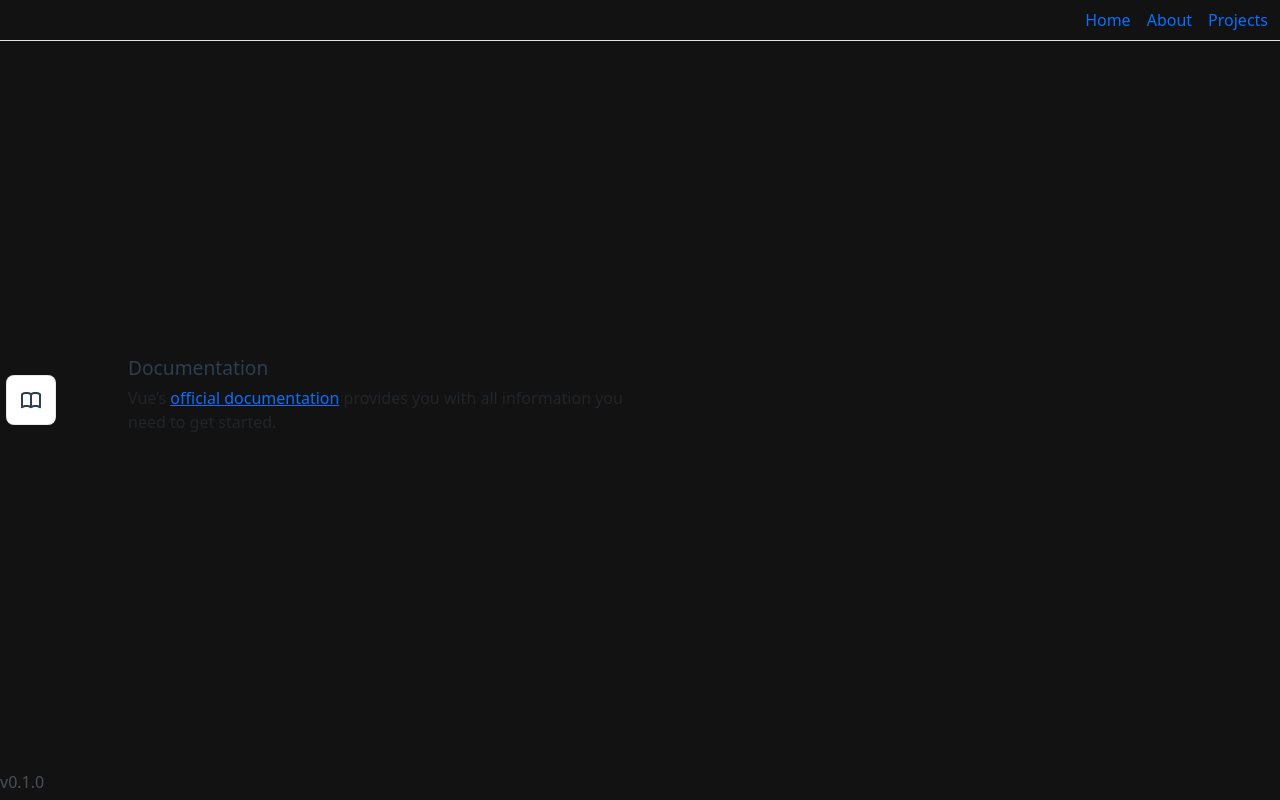
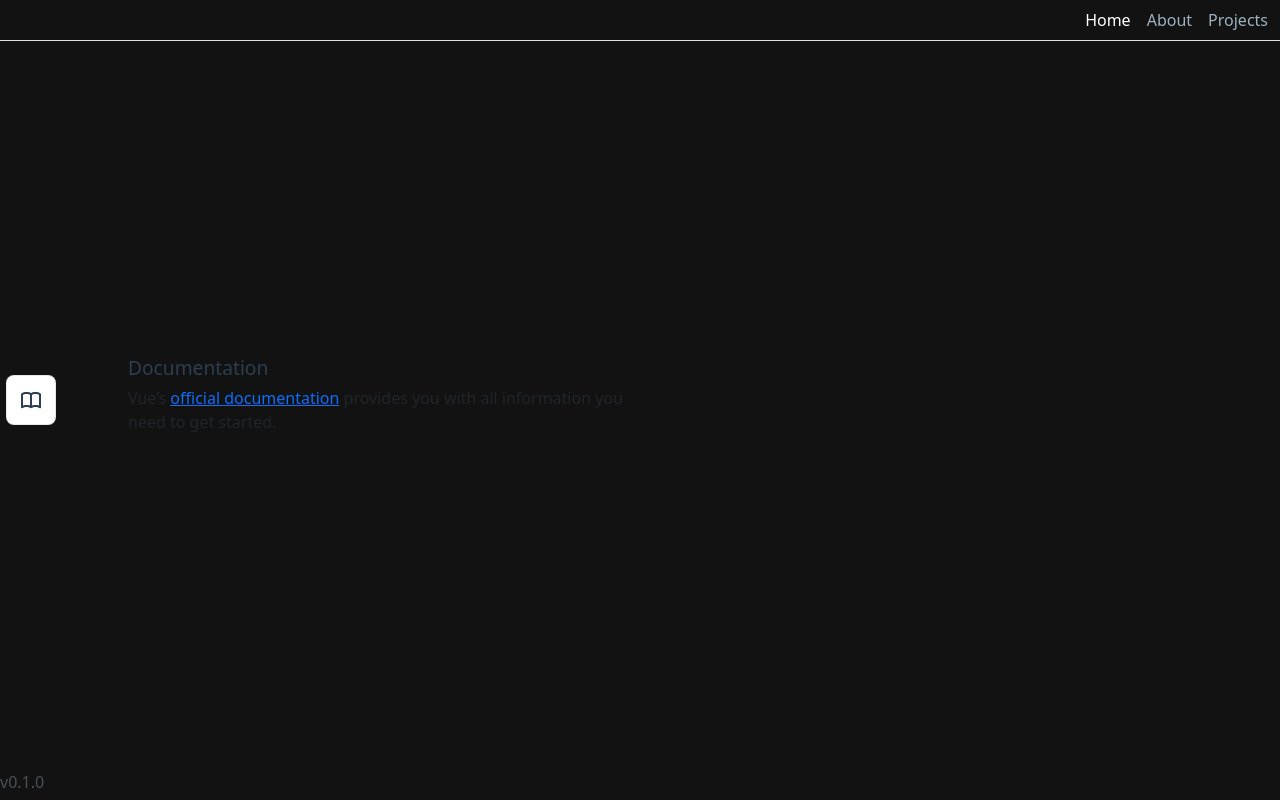
Before and after one commit to Dittiya/dittiya.github.io, a Vue app: page / in a window 1280 px wide. Built offline with nearby package versions, Linux system fonts and the light colour scheme.

Commit message:
functioning navbar

```diff
--- a/src/components/NavigationBar.vue
+++ b/src/components/NavigationBar.vue
@@ -1,9 +1,21 @@
 <template>
 	<nav class="navbar navbar-expand-lg border-bottom border-bottom-dark">
 		<div class="container-fluid nav nav-underline justify-content-end">
-			<RouterLink to="/" class="link-underline link-underline-opacity-0">Home</RouterLink>
-			<RouterLink to="/about" class="link-underline link-underline-opacity-0">About</RouterLink>
-			<RouterLink to="/projects" class="link-underline link-underline-opacity-0">Projects</RouterLink>
+			<RouterLink to="/" active-class="text-white" class="nav-item link-underline link-underline-opacity-0">Home</RouterLink>
+			<RouterLink to="/about" active-class="text-white" class="nav-item link-underline link-underline-opacity-0">About</RouterLink>
+			<RouterLink to="/projects" active-class="text-white" class="nav-item link-underline link-underline-opacity-0">Projects</RouterLink>
 		</div>
 	</nav>
 </template>
+
+<style>
+.nav-item {
+	color: #9DB2BF;
+}
+/* Hax
+ * if someone knows how to do this elegantly pls tell me
+ */
+.nav-item:hover {
+	background: #121212;
+}
+</style>
```
